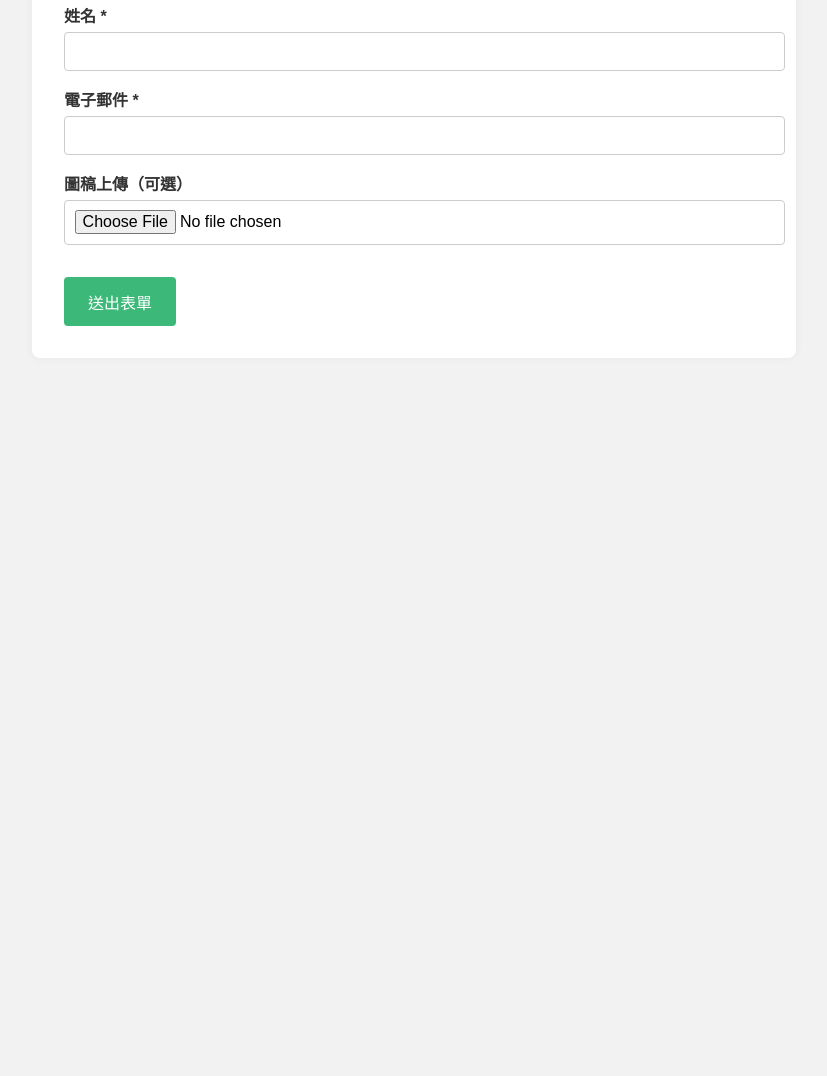
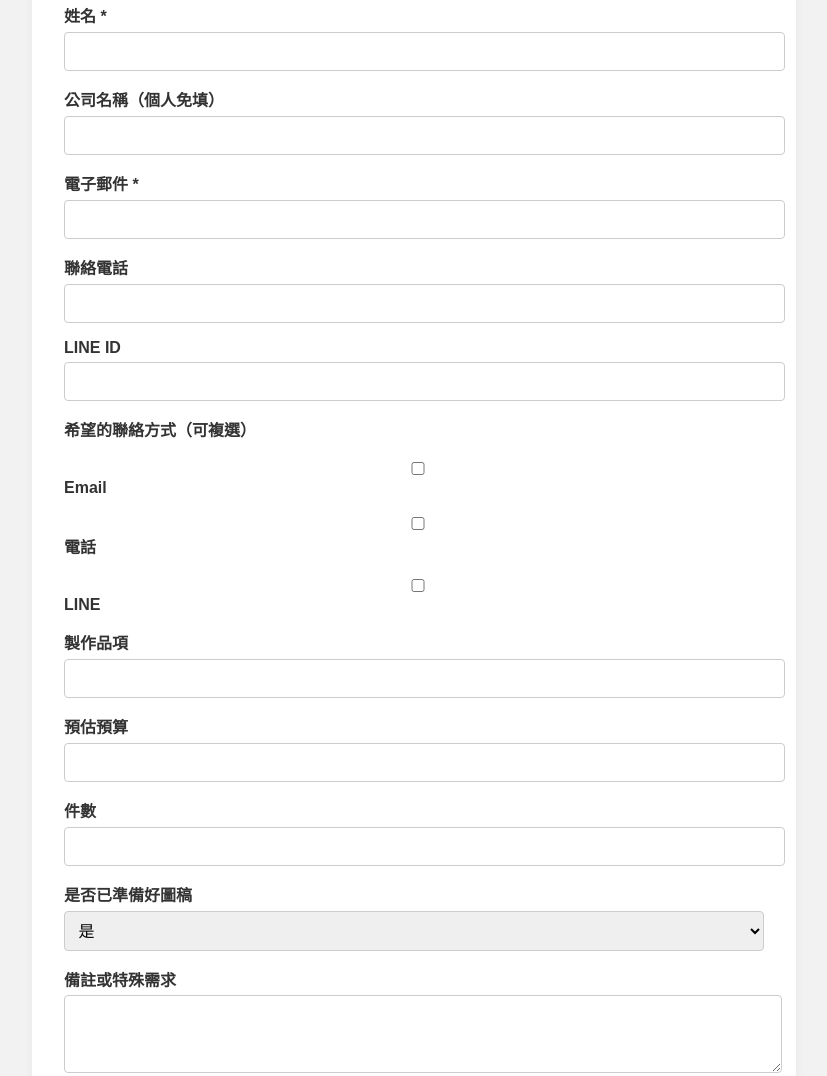
Before and after one commit to Arzs-bot/arzs-form-clean, a plain HTML site: page index.html in a window 1280 px wide. Shown: the part 183-1259 px from the top of the page, without its empty margins (226-1053 px from the left). Before the commit the page ends 800 px from the top, so only its background shows below. Drawn offline with Linux system fonts and the light colour scheme.

Commit message:
Update index.html

```diff
--- a/index.html
+++ b/index.html
@@ -14,8 +14,43 @@
       <label>姓名 *</label>
       <input type="text" name="name" required>
 
+      <label>公司名稱（個人免填）</label>
+      <input type="text" name="company">
+
       <label>電子郵件 *</label>
       <input type="email" name="email" required>
+
+      <label>聯絡電話</label>
+      <input type="text" name="phone">
+
+      <label>LINE ID</label>
+      <input type="text" name="lineid">
+
+      <label>希望的聯絡方式（可複選）</label>
+      <div class="checkbox-group">
+        <label><input type="checkbox" name="contact_method" value="Email"> Email</label>
+        <label><input type="checkbox" name="contact_method" value="電話"> 電話</label>
+        <label><input type="checkbox" name="contact_method" value="LINE"> LINE</label>
+      </div>
+
+      <label>製作品項</label>
+      <input type="text" name="product_type">
+
+      <label>預估預算</label>
+      <input type="text" name="budget">
+
+      <label>件數</label>
+      <input type="number" name="quantity">
+
+      <label>是否已準備好圖稿</label>
+      <select name="has_file">
+        <option value="是">是</option>
+        <option value="否">否</option>
+        <option value="其他">其他</option>
+      </select>
+
+      <label>備註或特殊需求</label>
+      <textarea name="notes" rows="4"></textarea>
 
       <label>圖稿上傳（可選）</label>
       <input type="file" id="uploadFile" accept="image/*,application/pdf">
```
